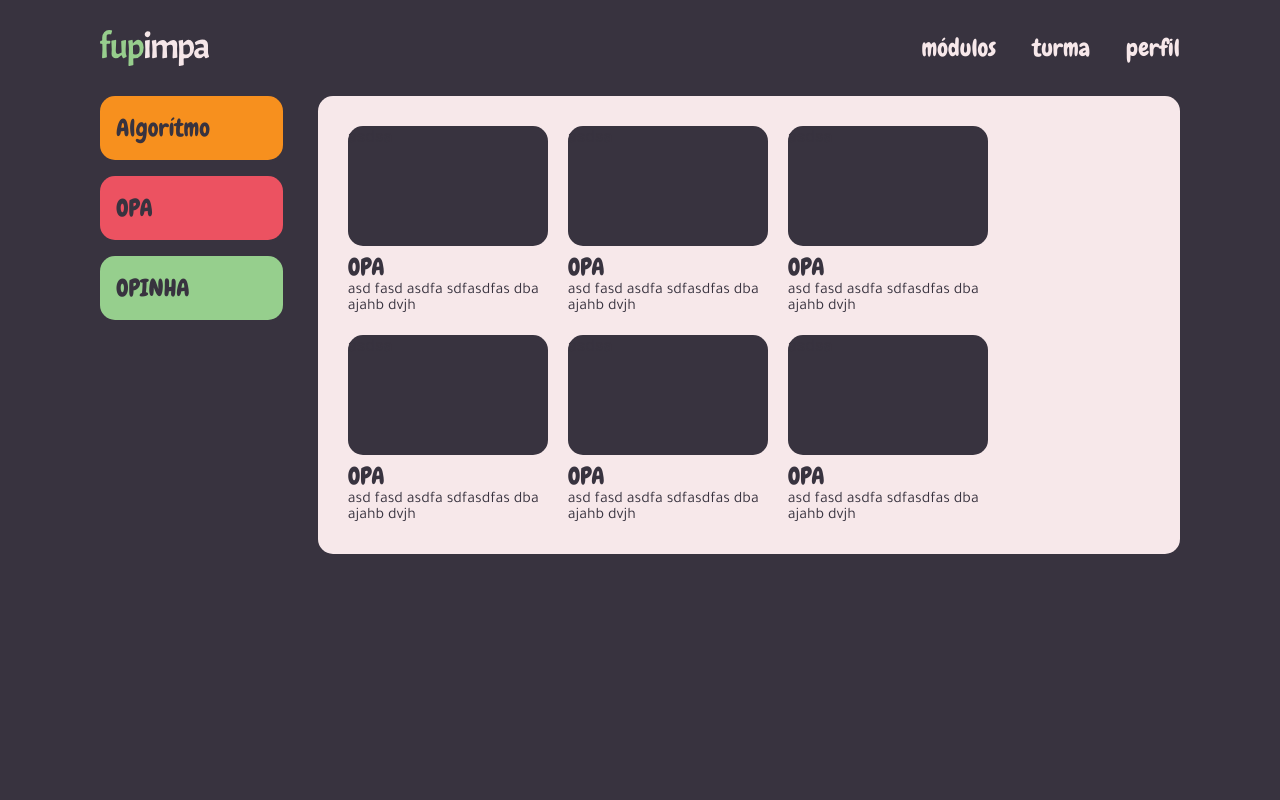
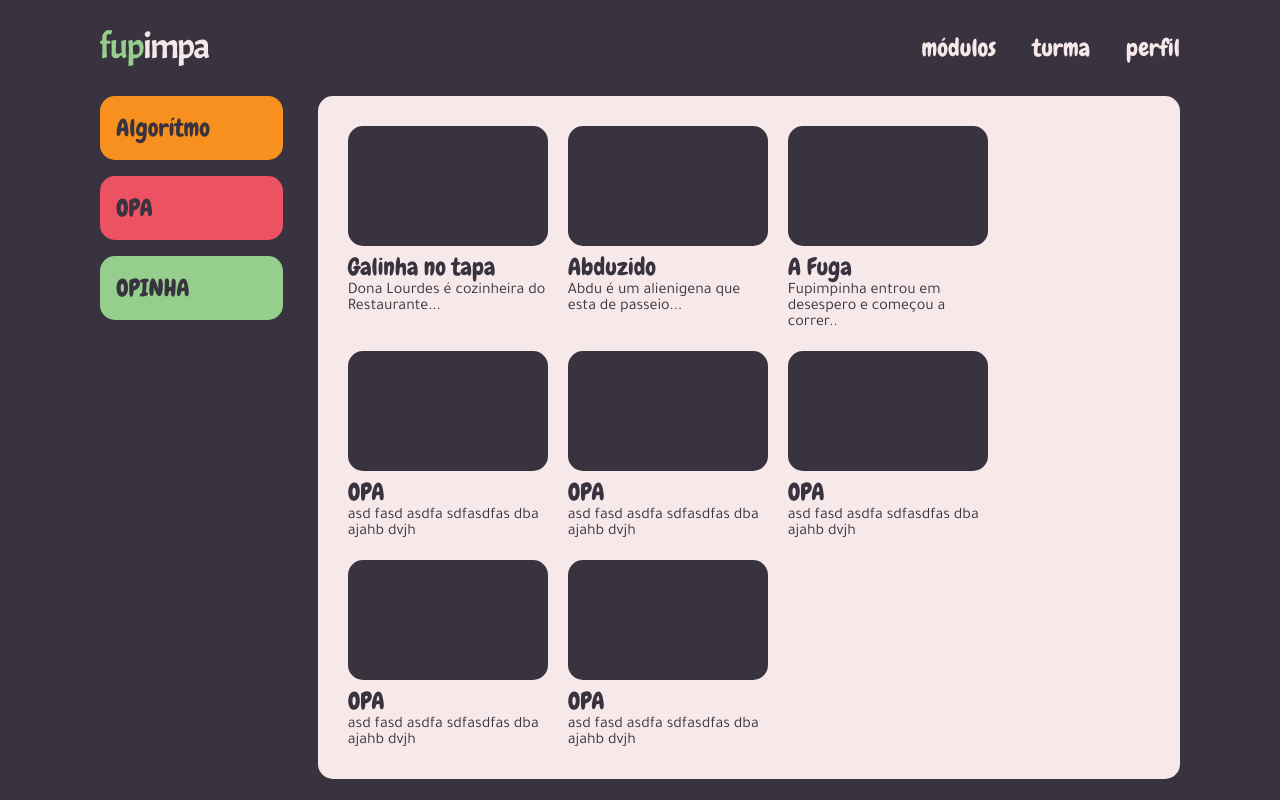
Before and after one commit to nerylmf/fupimpa, a React (Create React App) app: page / in a window 1280 px wide. Built offline with nearby package versions, Linux system fonts and the light colour scheme.

Commit message:
card-atividade clicavel

```diff
--- a/src/components/common/atividades/Atividades.js
+++ b/src/components/common/atividades/Atividades.js
@@ -1,24 +1,33 @@
+import history from '../../../history';
 import '../colors/colors.css';
 import './atividades.css'
 
 export function Atividades(){
     return(
         <div className="container-atividades preto back-branco">
+            <CardAtividade title="Galinha no tapa" desc="Dona Lourdes é cozinheira do Restaurante..."></CardAtividade>
+            <CardAtividade title="Abduzido" desc="Abdu é um alienigena que esta de passeio..."></CardAtividade>
+            <CardAtividade title="A Fuga" desc="Fupimpinha entrou em desespero e começou a correr.."></CardAtividade>
             <CardAtividade title="OPA" desc="asd fasd asdfa sdfasdfas dba ajahb dvjh"></CardAtividade>
             <CardAtividade title="OPA" desc="asd fasd asdfa sdfasdfas dba ajahb dvjh"></CardAtividade>
             <CardAtividade title="OPA" desc="asd fasd asdfa sdfasdfas dba ajahb dvjh"></CardAtividade>
             <CardAtividade title="OPA" desc="asd fasd asdfa sdfasdfas dba ajahb dvjh"></CardAtividade>
             <CardAtividade title="OPA" desc="asd fasd asdfa sdfasdfas dba ajahb dvjh"></CardAtividade>
-            <CardAtividade title="OPA" desc="asd fasd asdfa sdfasdfas dba ajahb dvjh"></CardAtividade>
+
         </div>
     );
 }
 
 export function CardAtividade(props){
+
+    function foiClicado(){
+        history.push("/Atividade/"+props.title);
+    }
+
     return(
-        <div className="card-atividade">
+        <div className="card-atividade" onClick={foiClicado}>
             {/* apenas uma imagem de teste */}
-            <div className="img-atv back-preto">asdsa</div>
+            <div className="img-atv back-preto"></div>
             <div className="card-text">
                 <span className="card-title preto">{props.title}</span>
                 <p className="card-desc preto">{props.desc}</p>
```
